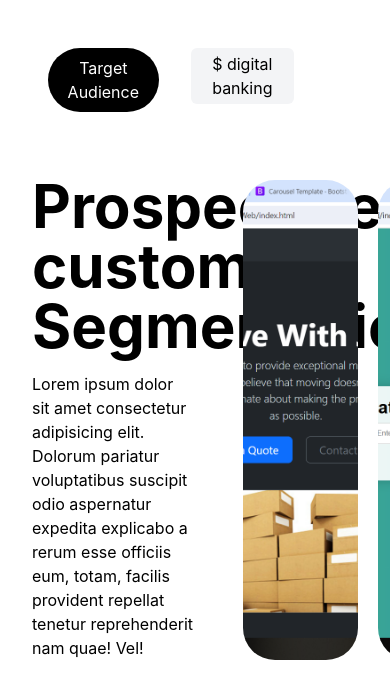
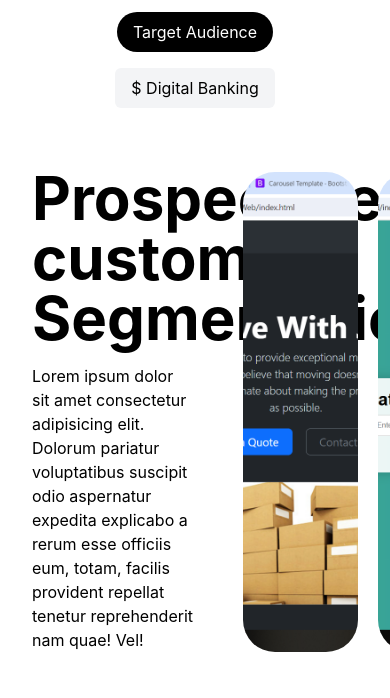
Before and after one commit to Shreya-103/ui-tailwind, a React (Vite) app: page / in a window 390 px wide. Shown: the top 698 px of the page. Built offline with nearby package versions, Linux system fonts and the light colour scheme.

Commit message:
making it responsive

```diff
--- a/src/App.jsx
+++ b/src/App.jsx
@@ -1,12 +1,12 @@
 import React from "react";
 import Nav from "./components/navbar";
-import Main from "./components/main";
+import Hero from "./components/hero";
 
 const App = ()=>{
   return(
     <div className="w-screen">
       <Nav/>
-      <Main/>
+      <Hero/>
     </div>
   )
 }
--- a/src/components/main.jsx
+++ b/src/components/hero.jsx
@@ -1,6 +1,6 @@
 import React from "react";
 
-const Main = () =>{
+const Hero = () =>{
     return(
         <div className="flex m-8">
       {/* LEFT SIDE MAIN */}
@@ -45,7 +45,7 @@ const Main = () =>{
 )
 }
 
-export default Main
+export default Hero
 
 {/* <div className="absolute inset-0 flex items-center justify-center text-white p-4">
     <p>Lorem, ipsum dolor sit amet consectetur adipisicing elit. Pariatur, rerum ut quae porro, neque sed
--- a/src/components/navbar.jsx
+++ b/src/components/navbar.jsx
@@ -1,12 +1,19 @@
 import React from "react";
 
-const Nav = () =>{
-    return (
-    <div className=' flex justify-between m-8'>
-       <span className="bg-black text-white flex rounded-full p-2 m-4 text-center">Target Audience</span>
-       <button className="bg-gray-100 text-black self-baseline rounded-md flex p-1 text-center m-4 mr-16">$ digital banking</button>
+const Nav = () => {
+  return (
+    <div className="flex flex-col sm:flex-row justify-between items-center px-4 py-3 w-full gap-4">
+
+      <span className="bg-black text-white rounded-full px-4 py-2 text-center">
+        Target Audience
+      </span>
+
+      <button className="bg-gray-100 text-black rounded-md px-4 py-2">
+        $ Digital Banking
+      </button>
+
     </div>
-)
-}
+  );
+};
 
-export default Nav
+export default Nav;
--- a/vite.config.js
+++ b/vite.config.js
@@ -5,5 +5,5 @@ import tailwindcss from '@tailwindcss/vite'
 // https://vite.dev/config/
 export default defineConfig({
   plugins: [react(), tailwindcss()],
-  base: 'ui-tailwind'
+  base: '/ui-tailwind/'
 })
```
